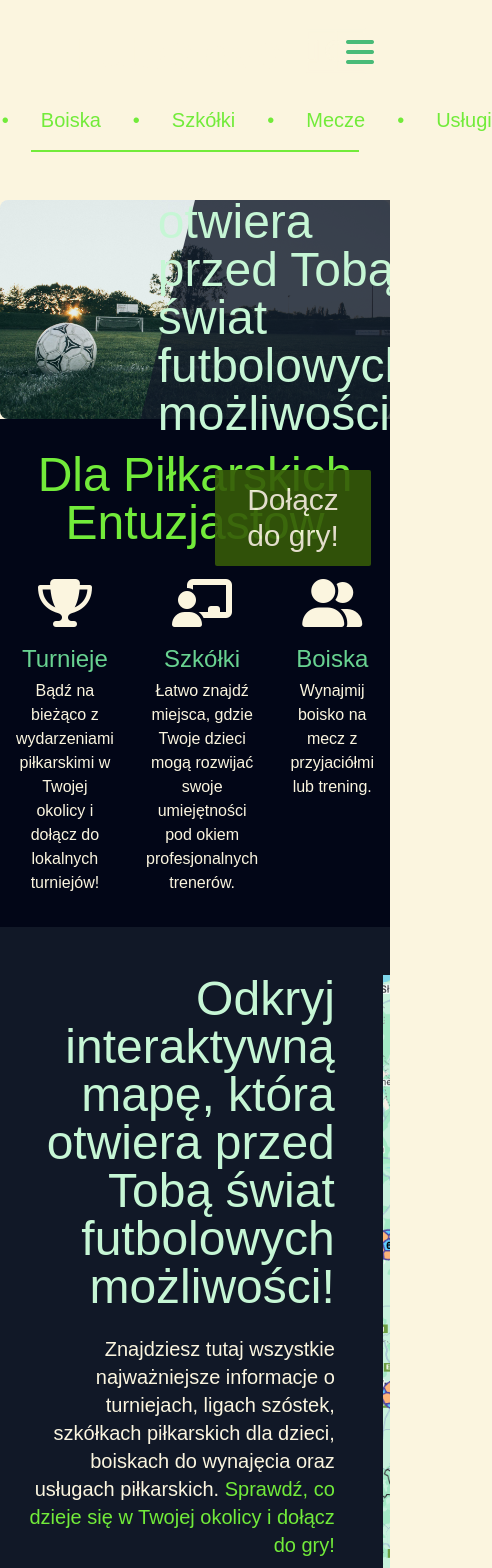
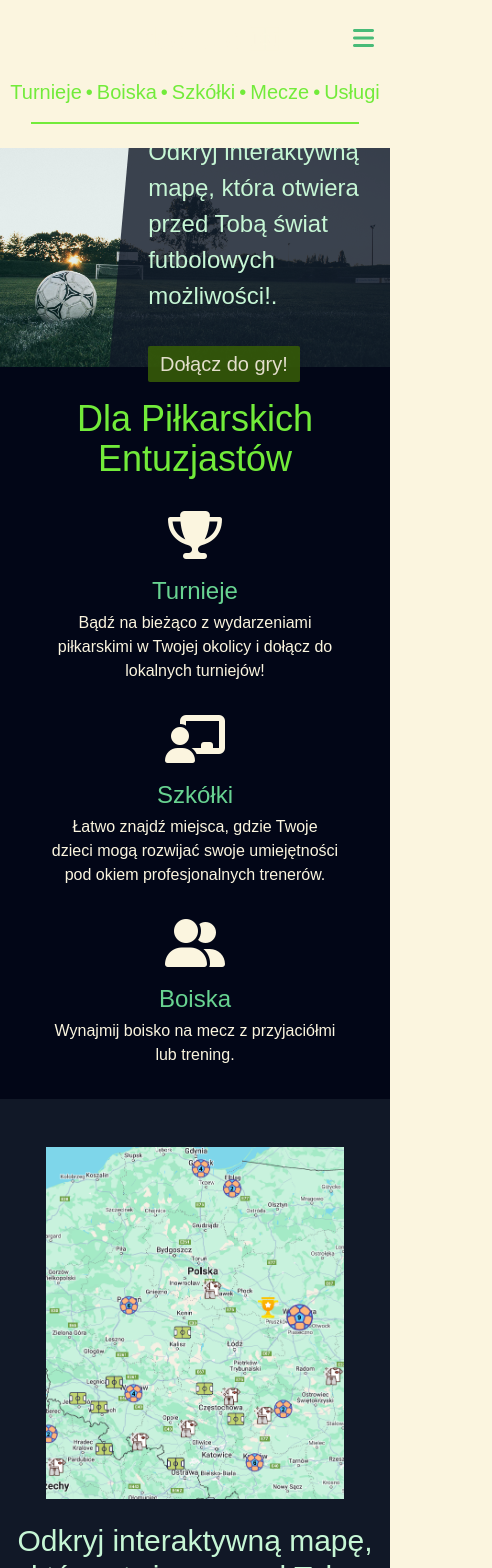
Before and after one commit to mycak/futbolovo, a Next.js app: page / in a window 390 px wide. Shown: the top 1568 px of the page, 492 px wide, since content can reach past the window. Built offline with nearby package versions, Linux system fonts and the light colour scheme; a web font is replaced by a local one.

Commit message:
feat: main page mobile support

```diff
--- a/src/app/globals.css
+++ b/src/app/globals.css
@@ -133,6 +133,11 @@ body::-webkit-scrollbar {
 .hero-clip-diagonal {
   clip-path: polygon(50% 0, 100% 0, 100% 100%, 36% 100%);
 }
+@media (max-width: 800px) {
+  .hero-clip-diagonal {
+    clip-path: polygon(33% 0, 100% 0, 100% 100%, 28% 100%);
+  }
+}
 
 /* REACT SELECT ADDITIONAL CLASSES TO KEEP ONLY ONE LINE */
 .react-select__value-container {
--- a/src/app/page.tsx
+++ b/src/app/page.tsx
@@ -4,7 +4,7 @@ import { usersIconsTexts, ownersIconsTexts } from "@/constants/texts";
 
 const DashboardPage = () => {
   return (
-    <PageContainer>
+    <PageContainer classNames="pb-0">
       <Hero />
       <IconsSection
         title="Dla Piłkarskich Entuzjastów"
--- a/src/components/atoms/DashboardHeading.tsx
+++ b/src/components/atoms/DashboardHeading.tsx
@@ -7,7 +7,7 @@ const DashboardHeading = ({ classNames }: { classNames?: string }) => {
   return (
     <div
       className={clsx(
-        "flex gap-8 justify-center items-center container",
+        "flex gap-1 md:gap-8 justify-center items-center container",
         classNames
       )}
     >
@@ -18,7 +18,7 @@ const DashboardHeading = ({ classNames }: { classNames?: string }) => {
             <span
               className={clsx(
                 mainTopics.length === index + 1 && "hidden",
-                "ml-8"
+                "ml-1 md:ml-8"
               )}
             >
               •
--- a/src/components/atoms/Logo.tsx
+++ b/src/components/atoms/Logo.tsx
@@ -14,7 +14,7 @@ const Logo = () => {
         href={pathname.includes("map") ? paths.Dashboard : paths.Map}
         className="max-w-max mx-auto"
       >
-        <div className="px-6 pt-3 max-w-max border border-ivory-150 flex gap-6">
+        <div className="hidden px-6 pt-3 max-w-max border border-ivory-150 md:flex gap-6">
           <p className="text-5xl">Futbolovo</p>
           <Image
             src="/icons/football-field.png"
@@ -24,6 +24,15 @@ const Logo = () => {
             className="-translate-y-2"
           />
         </div>
+        <div className="px-2 py-1 max-w-max border border-ivory-150 flex gap-2 md:hidden">
+          <p className="text-3xl">Futbolovo</p>
+          <Image
+            src="/icons/football-field.png"
+            width={30}
+            height={30}
+            alt="football field"
+          />
+        </div>
       </Link>
     </div>
   );
--- a/src/components/atoms/PageContainer.tsx
+++ b/src/components/atoms/PageContainer.tsx
@@ -1,7 +1,18 @@
-const PageContainer = ({ children }: { children: React.ReactNode }) => {
+import clsx from "clsx";
+
+const PageContainer = ({
+  children,
+  classNames,
+}: {
+  children: React.ReactNode;
+  classNames?: string;
+}) => {
   return (
     <div
-      className="flex flex-col min-w-full max-w-full box-border overflow-y-auto pb-12 h-full"
+      className={clsx(
+        "flex flex-col min-w-full max-w-full box-border overflow-y-auto pb-12 h-full",
+        classNames
+      )}
       style={{ minHeight: "calc(100vh - 300px)" }}
     >
       {children}
--- a/src/components/atoms/SiteDescription.tsx
+++ b/src/components/atoms/SiteDescription.tsx
@@ -5,13 +5,13 @@ import PageWrapper from "./PageWrapper";
 
 const SiteDescription = () => {
   return (
-    <PageWrapper classNames="bg-gray-900 py-12 flex justify-between gap-12">
+    <PageWrapper classNames="bg-gray-900 py-12 flex flex-col-reverse md:flex-row justify-between gap-6 lg:gap-12">
       <div className="flex flex-col justify-center">
-        <h3 className="text-right text-5xl text-grass-20">
+        <h3 className="text-center md:text-right text-3xl lg:text-5xl text-grass-20">
           Odkryj interaktywną mapę, która otwiera przed Tobą świat futbolowych
           możliwości!
         </h3>
-        <p className="text-right text-xl mt-6">
+        <p className="text-center md:text-right md:text-xl mt-6">
           Znajdziesz tutaj wszystkie najważniejsze informacje o turniejach,
           ligach szóstek, szkółkach piłkarskich dla dzieci, boiskach do
           wynajęcia oraz usługach piłkarskich.{" "}
@@ -19,18 +19,18 @@ const SiteDescription = () => {
             Sprawdź, co dzieje się w Twojej okolicy i dołącz do gry!
           </span>
         </p>
-        <div className="flex items-end gap-8">
+        <div className="flex items-end gap-8 mx-auto md:ml-auto md:mr-0">
           <Button
             asLink
             href={paths.Map}
             text="Sprawdź!"
-            classNames="ml-auto px-5 py-3 text-3xl mt-8 animate-shake"
+            classNames="md:ml-auto px-2 py-1 md:px-5 md:py-3 text-xl md:text-2xl lg:text-3xl mt-8 animate-shake"
           />
           <Button
             asLink
             href={paths.EventAdd}
             text="Dodaj punkt!"
-            classNames="px-5 py-3 text-3xl mt-8 animate-shake bg-red-400 delay-1"
+            classNames="px-2 py-1 md:px-5 md:py-3 text-xl md:text-2xl lg:text-3xl mt-8 animate-shake bg-red-400 delay-1"
           />
         </div>
       </div>
@@ -40,7 +40,7 @@ const SiteDescription = () => {
         priority
         width={1920}
         height={1080}
-        className="h-full mr-auto w-2/3"
+        className="h-full w-5/6 md:w-2/3 mx-auto md:mr-auto md:ml-0"
         style={{
           maxHeight: "600px",
           height: "auto",
--- a/src/components/molecules/Header.tsx
+++ b/src/components/molecules/Header.tsx
@@ -13,7 +13,7 @@ const Header = () => {
         </div>
       </PageWrapper>
       <DashboardHeading classNames="my-4" />
-      <Divider classNames="!mt-0 mb-12" />
+      <Divider classNames="!mt-0 mb-6 md:mb-12" />
     </>
   );
 };
--- a/src/components/molecules/Hero.tsx
+++ b/src/components/molecules/Hero.tsx
@@ -21,21 +21,24 @@ const Hero = () => {
   }, []);
 
   return (
-    <div className='relative aspect-video bg-[url("/images/football-pitch.jpg")] bg-cover max-w-screen-2xl w-full mx-auto rounded-lg'>
+    <div className='relative aspect-video bg-[url("/images/football-pitch.jpg")] bg-cover max-w-screen-2xl w-full mx-auto md:rounded-lg'>
       <div className="absolute inset-0 ">
         <div className="w-full h-full bg-gray-900 opacity-80 hero-clip-diagonal relative" />
         <div
-          className="absolute top-0 left-0 w-2/5 h-full flex flex-col justify-center items-center transition-opacity duration-500"
-          style={{ left: "55%", opacity: textOpacity }}
+          className="absolute left-[38%] md:left-[55%] top-0 w-3/5 md:w-2/5 h-full flex flex-col justify-center items-center transition-opacity duration-500"
+          style={{ opacity: textOpacity }}
         >
-          <p className="text-grass-20 text-5xl">
+          <p
+            className="text-grass-20"
+            style={{ fontSize: "clamp(1.5rem, 3vw, 4rem)" }}
+          >
             {heroTexts[currentTextIndex]}
           </p>
           <Button
             asLink
             href={paths.Map}
             text="Dołącz do gry!"
-            classNames="px-5 py-3 text-3xl mt-8 mr-auto animate-shake"
+            classNames="px-2 py-1 md:px-5 md:py-3 text-xl md:text-2xl lg:text-3xl mt-8 mr-auto animate-shake"
           />
         </div>
       </div>
--- a/src/components/molecules/IconsSection.tsx
+++ b/src/components/molecules/IconsSection.tsx
@@ -10,10 +10,15 @@ const IconsSection = ({
 }) => {
   return (
     <PageWrapper classNames="py-8 max-w-screen-xl mx-auto bg-slate-950">
-      <h3 className="text-5xl text-center pb-8 text-grass-50">{title}</h3>
-      <div className="flex justify-between gap-8">
+      <h3 className="text-4xl md:text-5xl text-center pb-8 text-grass-50">
+        {title}
+      </h3>
+      <div className="flex flex-col items-center md:flex-row justify-between gap-8">
         {items.map((item) => (
-          <div key={item.icon} className="flex flex-col items-center max-w-72">
+          <div
+            key={item.icon}
+            className="flex flex-col items-center max-w-72 flex-1"
+          >
             <i className={`fa-solid fa-${item.icon} fa-3x text-ivory-150`} />
             <p className="text-center mt-4 text-2xl text-grass-40">
               {item.title}
--- a/src/components/organism/NavigationMenu.tsx
+++ b/src/components/organism/NavigationMenu.tsx
@@ -29,13 +29,13 @@ const NavigationMenu = () => {
           onClick={toggleMenu}
           ref={buttonRef}
         >
-          <i className="fa-solid fa-bars fa-2xl text-grass-45 mx-auto transition-colors duration-500 hover:text-grass-20" />
+          <i className="fa-solid fa-bars fa-xl text-grass-45 mx-auto transition-colors duration-500 hover:text-grass-20" />
         </button>
       </div>
 
       <div
         ref={dropdownRef}
-        className={`absolute right-0 mt-6 w-56 origin-top-right rounded-md bg-grass-45 shadow-lg ring-1 ring-black ring-opacity-5 focus:outline-none
+        className={`absolute right-0 mt-2 md:mt-6 w-56 origin-top-right rounded-md bg-grass-45 shadow-lg ring-1 ring-black ring-opacity-5 focus:outline-none
         transition-all duration-300 ease-out transform ${
           isOpen ? "opacity-100 scale-100 z-50" : "opacity-0 scale-95 -z-10"
         }`}
@@ -52,7 +52,7 @@ const NavigationMenu = () => {
                   <Link
                     href={to}
                     key={text}
-                    className="block px-4 py-2 text-xl transition-all duration-300 hover:bg-grass-40"
+                    className="block px-4 py-2 md:text-xl transition-all duration-300 hover:bg-grass-40"
                   >
                     {text}
                   </Link>
```
